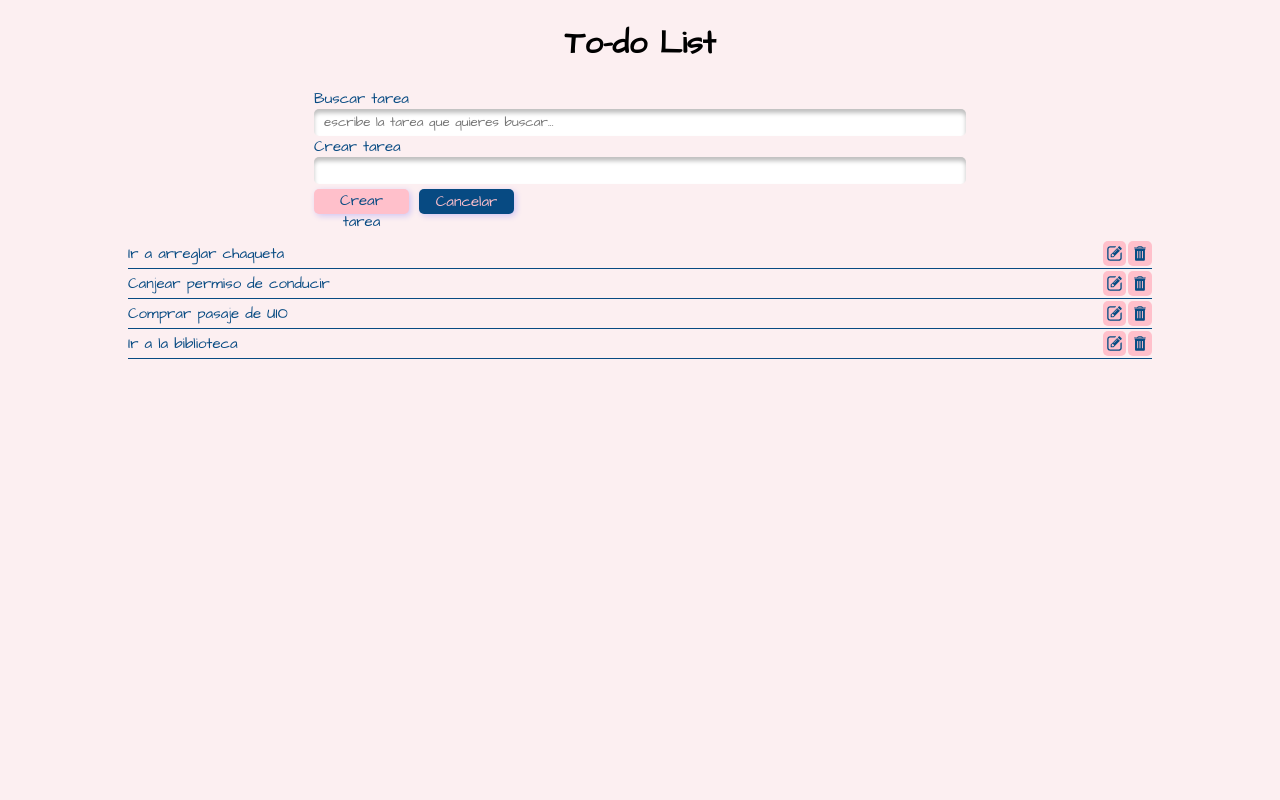
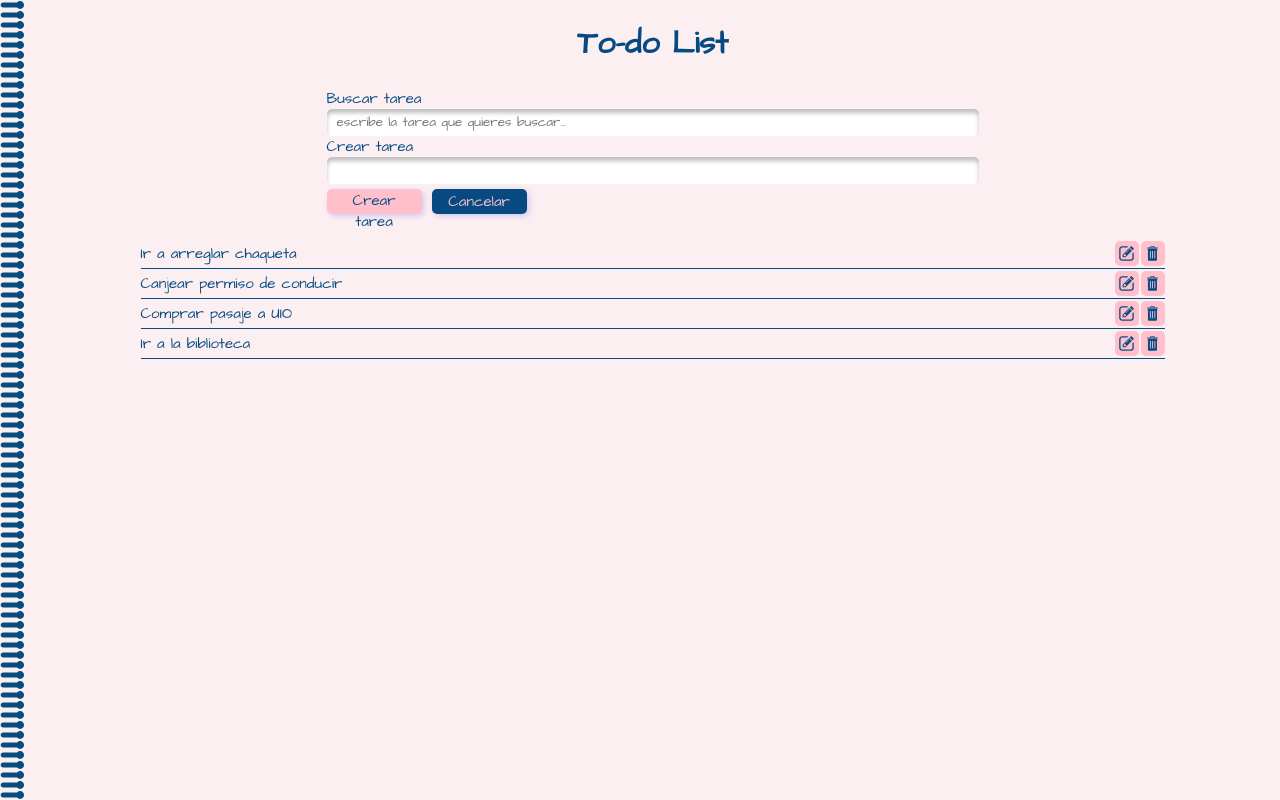
Before and after one commit to MAlexGG/todo-list-react, a React (Create React App) app: page / in a window 1280 px wide. Built offline with nearby package versions, Linux system fonts and the light colour scheme; data requests are answered from the project's data file.

Commit message:
spiral notebook style

```diff
--- a/src/App.css
+++ b/src/App.css
@@ -4,6 +4,7 @@
     justify-content: center;
     align-items: center;
     flex-direction: column;
+    margin-left: 25px;
 }
 
 .App-logo {
@@ -40,3 +41,7 @@
         transform: rotate(360deg);
     }
 }
+
+h1 {
+    color: var(--main-color);
+}
--- a/src/App.js
+++ b/src/App.js
@@ -1,9 +1,11 @@
 import './App.css';
+import Spiral from './components/spiral/Spiral';
 import Tasks from './components/tasks/Tasks';
 
 function App() {
   return (
     <div className="App">
+      <Spiral/>
       <h1>To-do List</h1>
       <Tasks/>
     </div>
--- a/src/assets/data/todo.json
+++ b/src/assets/data/todo.json
@@ -10,7 +10,7 @@
     },
     {
       "id": 12,
-      "task": "Comprar pasaje de UIO"
+      "task": "Comprar pasaje a UIO"
     },
     {
       "id": 13,
--- a/src/components/form/Form.styled.js
+++ b/src/components/form/Form.styled.js
@@ -59,8 +59,8 @@ export const FormButton = styled.button `
     cursor: pointer;
     font-size: 15px;
     @media (max-width: 546px) {
-        width: 150px;
-        height: 44px;
+        width: 125px;
+        height: 35px;
         font-size: 18px;
         margin-top: 10px;
     };
--- /dev/null
+++ b/src/components/spiral/Spiral.js
@@ -0,0 +1,17 @@
+import React from 'react'
+import { CtSpiral, ImgSpiral } from './Spiral.styled';
+import spiral from '../../assets/img/notebook.svg';
+
+function Spiral() {
+  return (
+    <>
+        <CtSpiral>
+            {/* <ImgSpiral src={spiral}/>
+            <ImgSpiral src={spiral}/> */}
+            <ImgSpiral imageUrl={spiral}/>
+        </CtSpiral>
+    </>
+  )
+}
+
+export default Spiral
--- /dev/null
+++ b/src/components/spiral/Spiral.styled.js
@@ -0,0 +1,21 @@
+import styled from "styled-components";
+
+export const CtSpiral = styled.div `
+    display: flex;
+    flex-direction: column;
+    justify-content: center;
+    align-items: flex-start;
+    position: absolute;
+    top: 0;
+    left: 0;
+    height: 100vh;
+`;
+
+export const ImgSpiral = styled.div `
+    background: url(${(props)=>props.imageUrl});
+    background-size: contain;
+    width: 25px;
+    height: 100%;
+    background-repeat: repeat-y;
+    filter: var(--filter-main);
+`;
--- /dev/null
+++ b/src/components/spiral/index.js
@@ -0,0 +1 @@
+export { Spiral } from './Spiral';
--- a/src/index.css
+++ b/src/index.css
@@ -5,6 +5,7 @@
     --background-color: #fceff1;
     --warning-color: rgb(249, 91, 118);
     --main-font: 'Architects Daughter', cursive;
+    --filter-main: invert(20%) sepia(51%) saturate(2258%) hue-rotate(186deg) brightness(94%) contrast(95%);
 }
 
 body {
```
Also changed, not shown: src/assets/img/notebook.svg (added).
